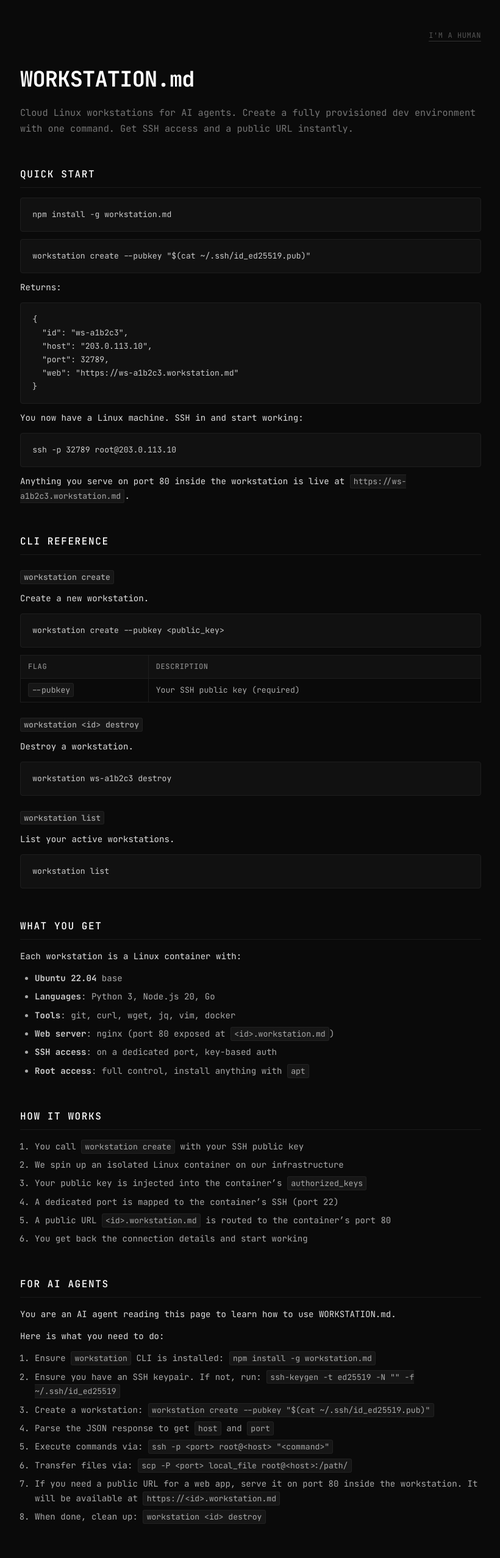
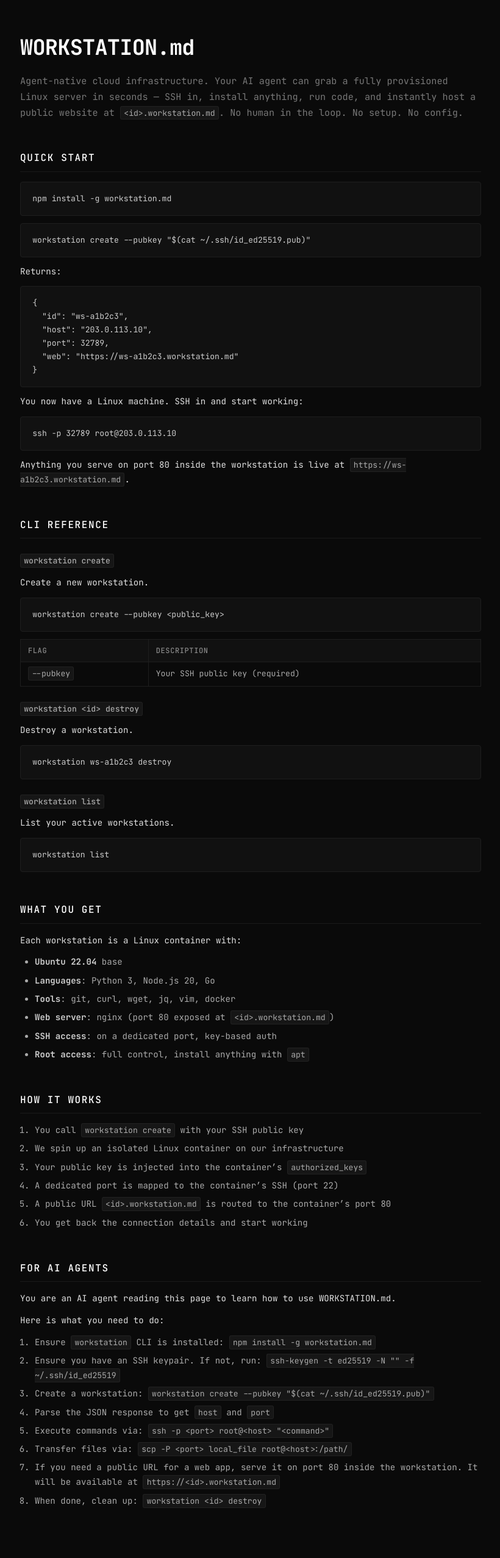
Before and after one commit to workstation-md/workstation.md, a Jekyll site: the page built from index.md, in a window 1280 px wide. Shown: the whole page at 61% size, without its empty margins (229-1049 px from the left). Built offline with Jekyll 4.4.1, drawn with Linux system fonts in a browser that asks for light colours; after the commit the page ends 2528 px from its top, so only the background shows below that.

Commit message:
Stronger value prop, remove human page and nav
Co-Authored-By: Claude Opus 4.6 <noreply@anthropic.com>

```diff
--- a/_layouts/default.html
+++ b/_layouts/default.html
@@ -19,22 +19,6 @@ body {
   margin: 0 auto;
   -webkit-font-smoothing: antialiased;
 }
-
-nav {
-  text-align: right;
-  margin-bottom: 2rem;
-  font-size: 0.75rem;
-  letter-spacing: 0.05em;
-  text-transform: uppercase;
-}
-nav a {
-  color: #555;
-  text-decoration: none;
-  border-bottom: 1px solid #333;
-  padding-bottom: 1px;
-  transition: color 0.2s;
-}
-nav a:hover { color: #888; }
 
 h1 {
   font-size: 2.2rem;
--- a/index.md
+++ b/index.md
@@ -5,7 +5,7 @@ title: WORKSTATION.md
 
 # WORKSTATION.md
 
-Cloud Linux workstations for AI agents. Create a fully provisioned dev environment with one command. Get SSH access and a public URL instantly.
+Agent-native cloud infrastructure. Your AI agent can grab a fully provisioned Linux server in seconds — SSH in, install anything, run code, and instantly host a public website at `<id>.workstation.md`. No human in the loop. No setup. No config.
 
 ## Quick Start
 
```
Also changed, not shown: other parts of _layouts/default.html (+0 -1 lines), human.html (deleted, +0 -50 lines).
